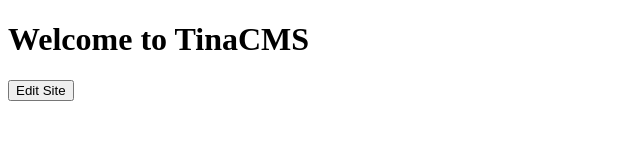
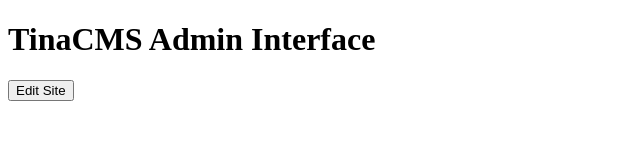
Before and after one commit to manavees/manavees.github.io, an Astro site: page /admin in a window 1280 px wide. Shown: the whole page, without its empty margins (0-640 px from the left). Built offline with nearby package versions, Linux system fonts and the light colour scheme; Astro itself is replaced by a stand-in of ours.

Commit message:
Update index.astro

```diff
--- a/src/pages/admin/index.astro
+++ b/src/pages/admin/index.astro
@@ -1,12 +1,13 @@
 ---
-import { cms } from "../../cms/cms";
+import { cms } from "../../tina/tina-init";
 ---
+
 <html>
   <head>
-    <title>Admin</title>
+    <title>TinaCMS Admin</title>
   </head>
   <body>
-    <h1>Welcome to TinaCMS</h1>
+    <h1>TinaCMS Admin Interface</h1>
     <button onclick="cms.open()">Edit Site</button>
   </body>
 </html>
```
